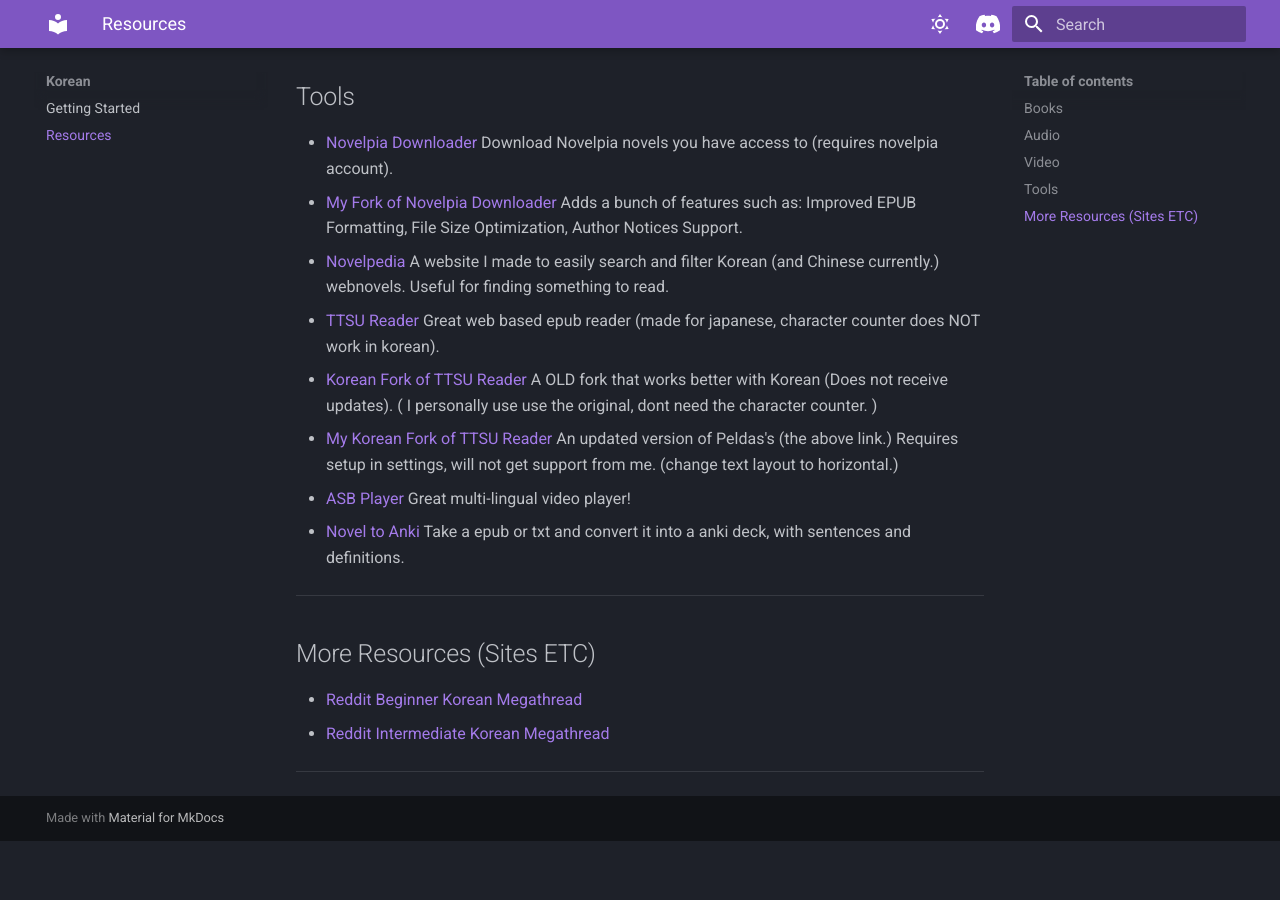
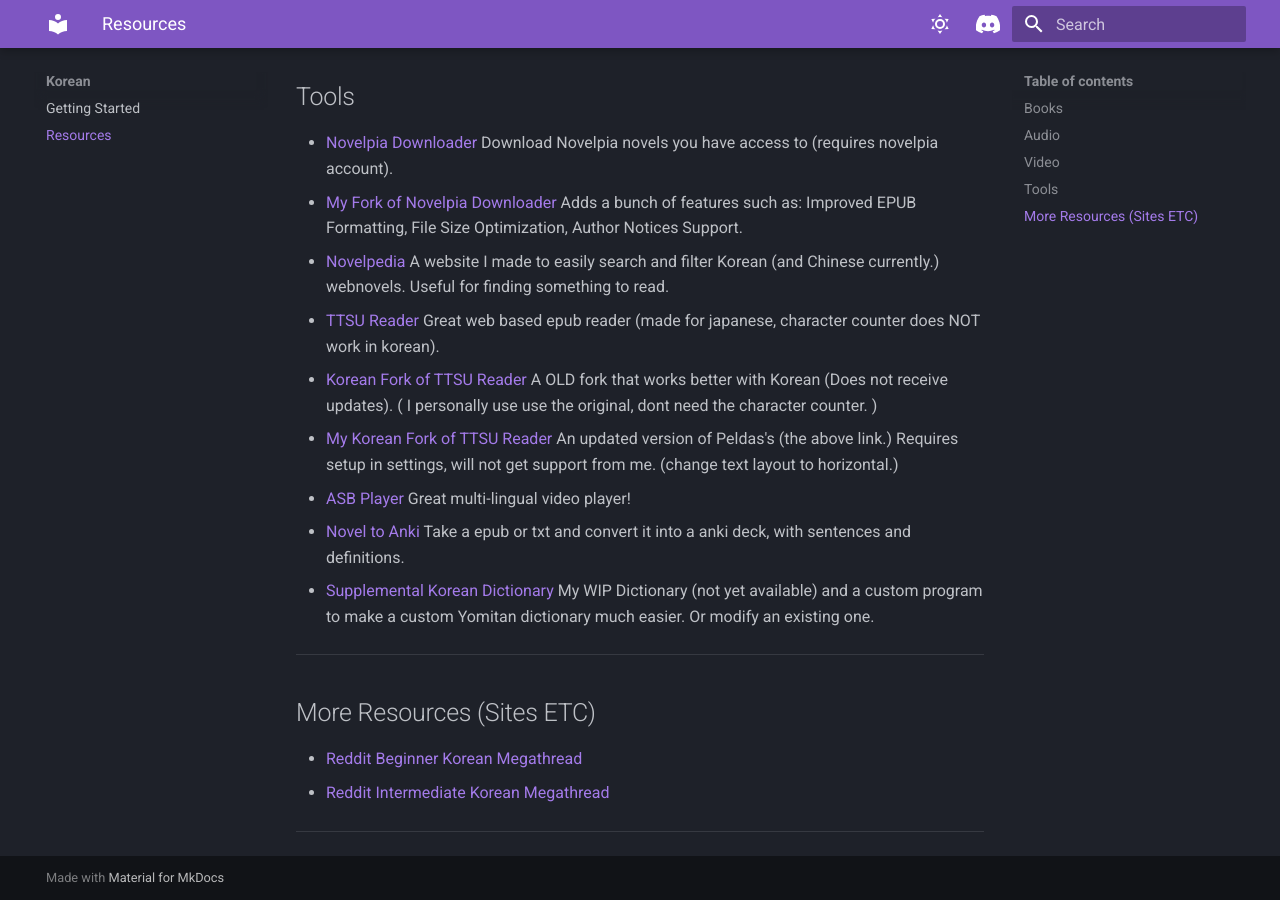
Before and after one commit to SpazzTL/SpazzTL.github.io, an MkDocs documentation site: the page built from docs/koreanresources.md, in a window 1280 px wide and 900 px high, scrolled down 552 px. Built offline with MkDocs 1.6.1 and Material for MkDocs 9.7.7, drawn with Linux system fonts in a browser that asks for light colours; some web fonts are replaced; before the commit the page ends 1393 px from its top, so only the background shows below that.

Commit message:
New resource

```diff
--- a/docs/koreanresources.md
+++ b/docs/koreanresources.md
@@ -20,6 +20,7 @@
 * <a href="https://spazztl.github.io/korean-ebook-reader/manage" target="_blank" rel="noopener"> My Korean Fork of TTSU Reader </a> An updated version of Peldas's (the above link.) Requires setup in settings, will not get support from me. (change text layout to horizontal.)
 * <a href="https://github.com/killergerbah/asbplayer" target="_blank" rel="noopener"> ASB Player </a> Great multi-lingual video player!
 * <a href="https://github.com/SpazzTL/Novel-To-Anki" target="_blank" rel="noopener"> Novel to Anki </a> Take a epub or txt and convert it into a anki deck, with sentences and definitions.
+* <a href="https://github.com/SpazzTL/Supplemental-Korean-Dictionary/tree/main" target="_blank" rel="noopener">Supplemental Korean Dictionary </a>My WIP Dictionary (not yet available) and a custom program to make a custom Yomitan dictionary much easier. Or modify an existing one.
 ---
 # More Resources (Sites ETC)
 * <a href="https://www.reddit.com/r/Korean/comments/hw4gy0/the_ultimate_beginners_resource_thread/" target="_blank" rel="noopener"> Reddit Beginner Korean Megathread </a>
```
